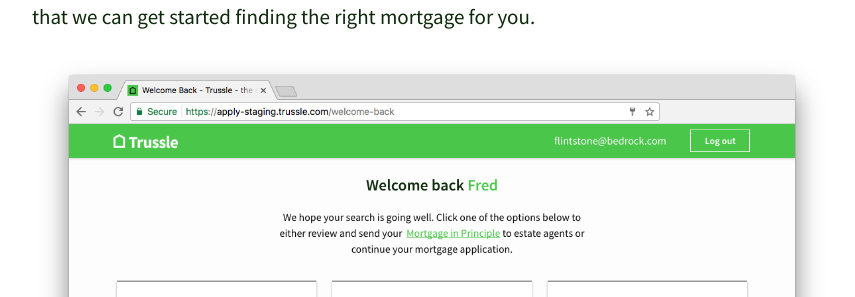
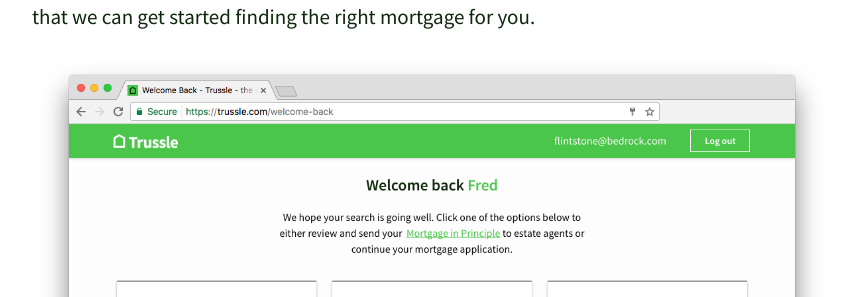
Before and after one commit to olitrussle/blog, a Jekyll site: the page built from _posts/2017-05-25-how-to-get-a-mortgage-in-principle-with-trussle.md, in a window 1280 px wide. Shown: the part 3170-3467 px from the top of the page, without its empty margins (208-1063 px from the left). Built offline with Jekyll 4.4.1, drawn with Linux system fonts in a browser that asks for light colours; comment, search, counter and statistics services are not loaded.

Commit message:
Updated 2017-05-25-how-to-get-a-mortgage-in-principle-with-trussle.md

```diff
--- a/_posts/2017-05-25-how-to-get-a-mortgage-in-principle-with-trussle.md
+++ b/_posts/2017-05-25-how-to-get-a-mortgage-in-principle-with-trussle.md
@@ -39,7 +39,7 @@
 **3. Stay up to date from your Trussle Timeline**
 Once you’ve got your Mortgage in Principle you’ll immediately gain access to your Trussle Timeline, which will keep you updated on where you are in the mortgage process. Once you’ve had an offer accepted you can return here to add the details of your new home so that we can get started finding the right mortgage for you.
 
-![WelcomeBack]({{site.baseurl}}/images/post_images/welcome_back.png)
+![WelcomeBack]({{site.baseurl}}/images/post_images/welcome_back1.png)
 
 ## Common questions
 
```
Also changed, not shown: other parts of _posts/2017-05-25-how-to-get-a-mortgage-in-principle-with-trussle.md (+1 -1 lines).
